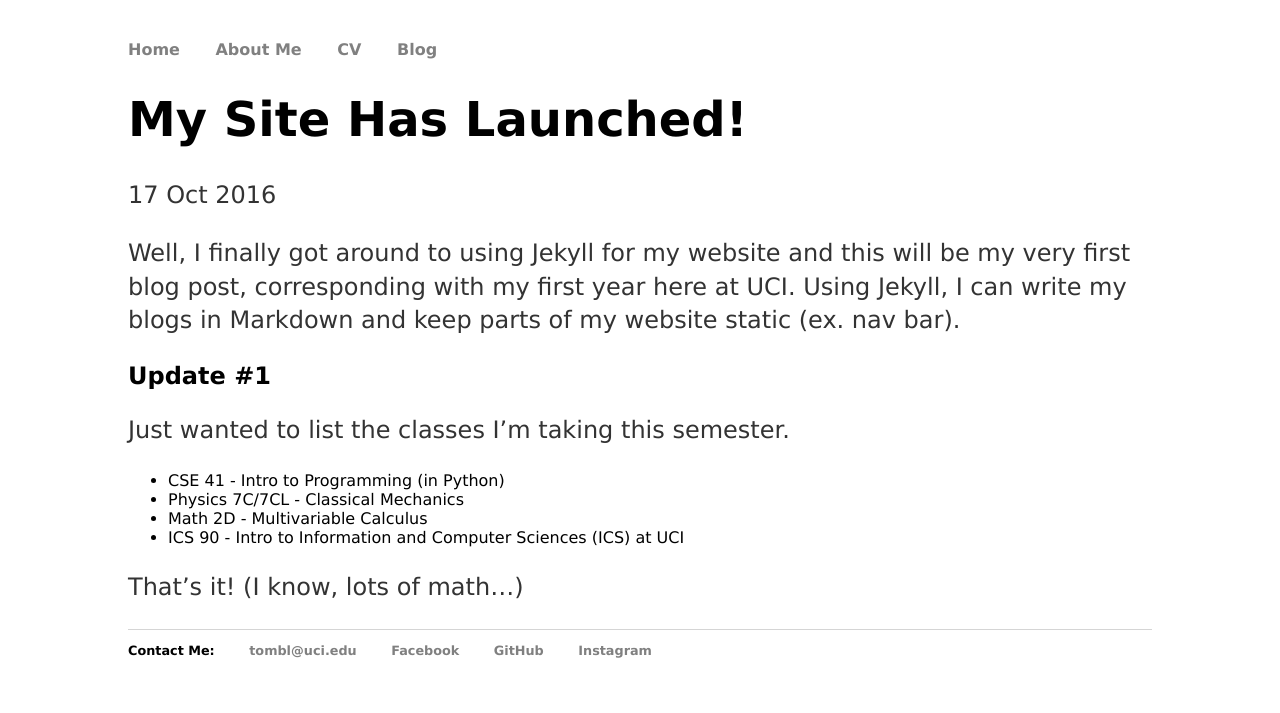
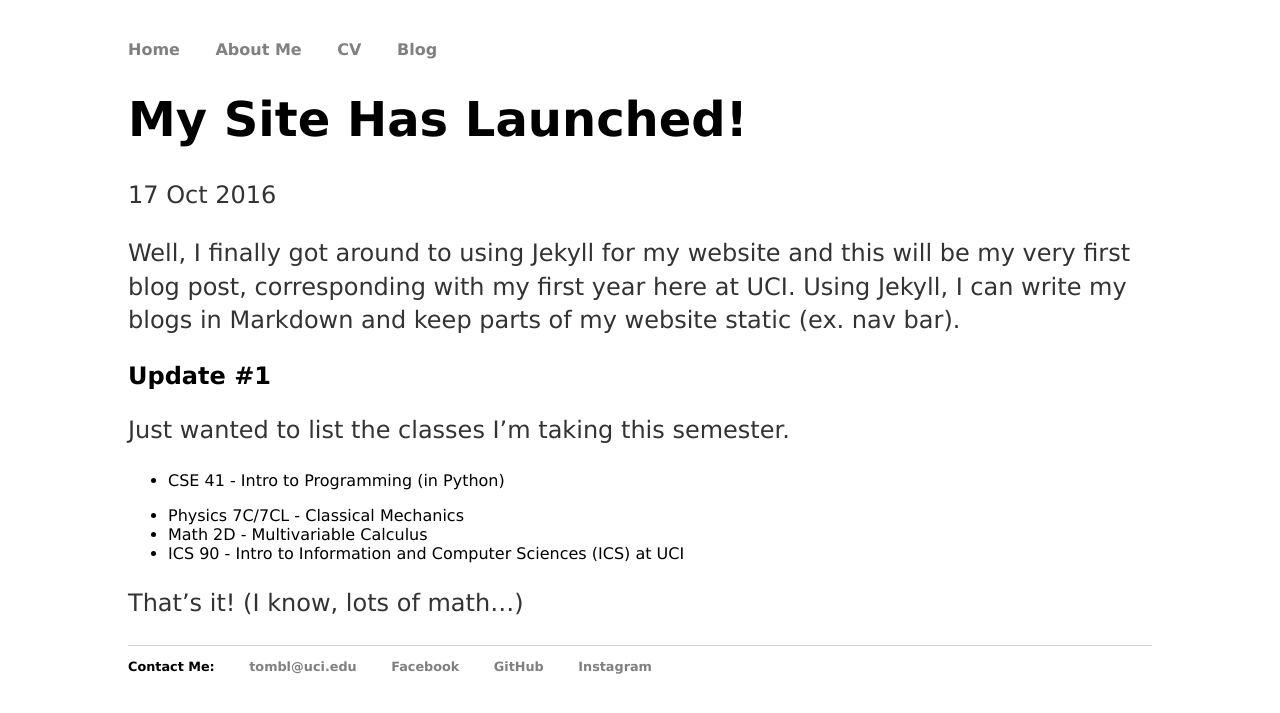
Before and after one commit to BTx123/BTx123.github.io, a Jekyll site: the page built from _posts/2016-10-17-site-launched.md, in a window 1280 px wide. Shown: the top 713 px of the page. Built offline with Jekyll 4.4.1, drawn with Linux system fonts in a browser that asks for light colours; Markdown is read by kramdown in place of the engine named in the settings.

```diff
--- a/_posts/2016-10-17-site-launched.md
+++ b/_posts/2016-10-17-site-launched.md
@@ -8,8 +8,8 @@ Well, I finally got around to using Jekyll for my website and this will be my ve
 
 ## Update #1
 Just wanted to list the classes I'm taking this semester.
+* CSE 41 - Intro to Programming (in Python)
 <ul>
-	<li>CSE 41 - Intro to Programming (in Python)</li>
 	<li>Physics 7C/7CL - Classical Mechanics</li>
 	<li>Math 2D - Multivariable Calculus</li>
 	<li>ICS 90 - Intro to Information and Computer Sciences (ICS) at UCI</li>
```
